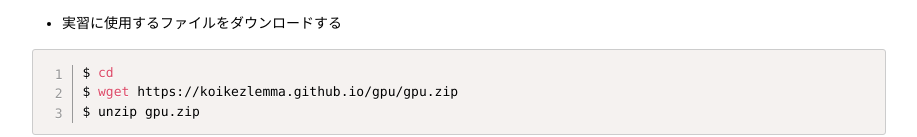
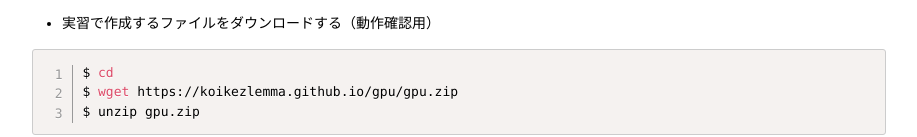
Before and after one commit to koikezlemma/koikezlemma..github.io, a plain HTML site: page gpu/practice.html in a window 1280 px wide. Shown: the part 247-384 px from the top of the page, without its empty margins (181-1098 px from the left). Drawn offline with nearby package versions, Linux system fonts and the light colour scheme; some packages are replaced by stand-ins of ours.

Commit message:
one more file

```diff
--- a/gpu/practice.html
+++ b/gpu/practice.html
@@ -523,7 +523,7 @@ pre.line-numbers > code {
 $ source ~/.bash_profile</code></pre></div>
 
 <ul>
-<li>実習に使用するファイルをダウンロードする</li>
+<li>実習で作成するファイルをダウンロードする（動作確認用）</li>
 </ul>
 
 <div><pre class="line-numbers"><code class="language-bash">$ cd
```
